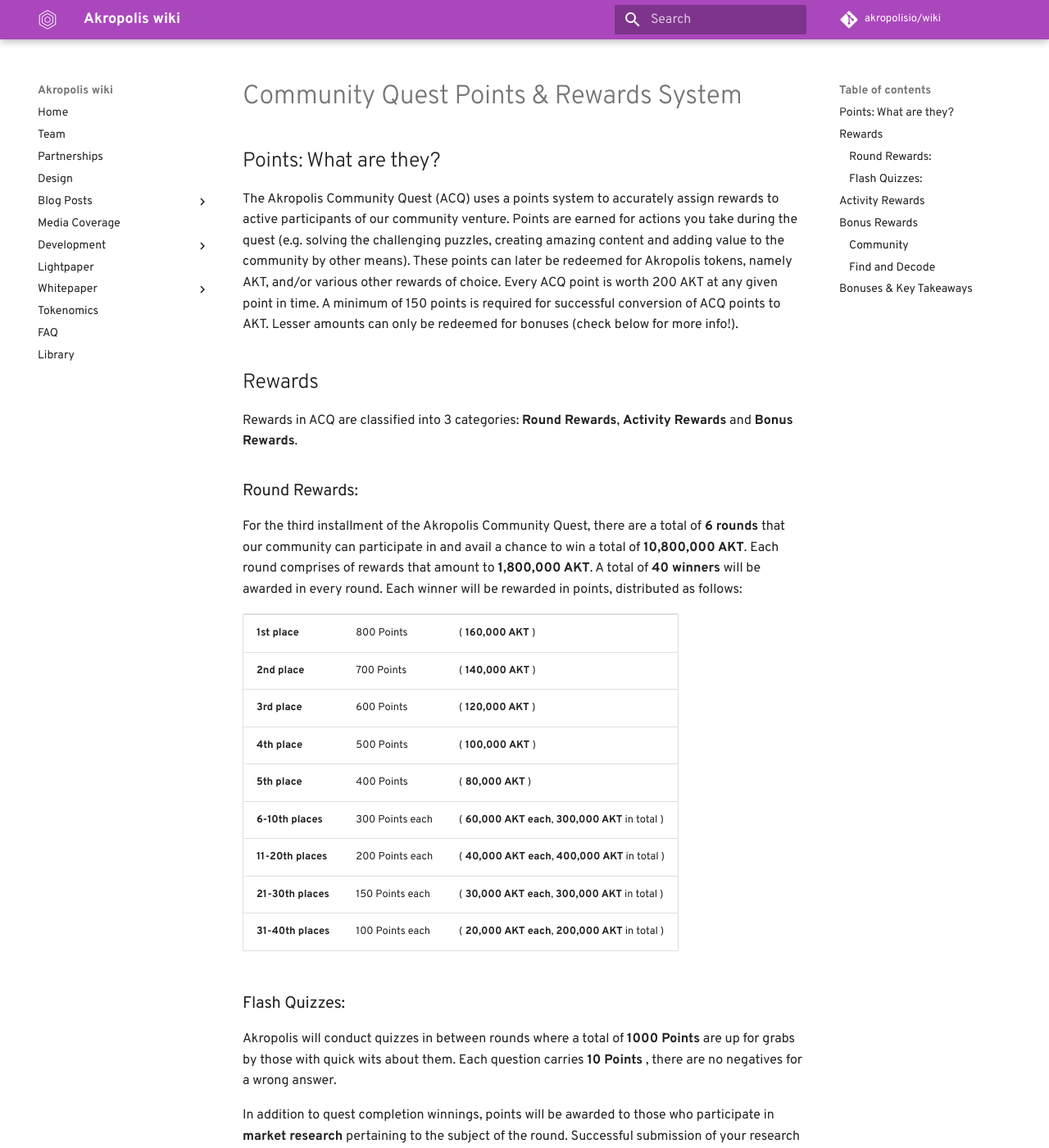
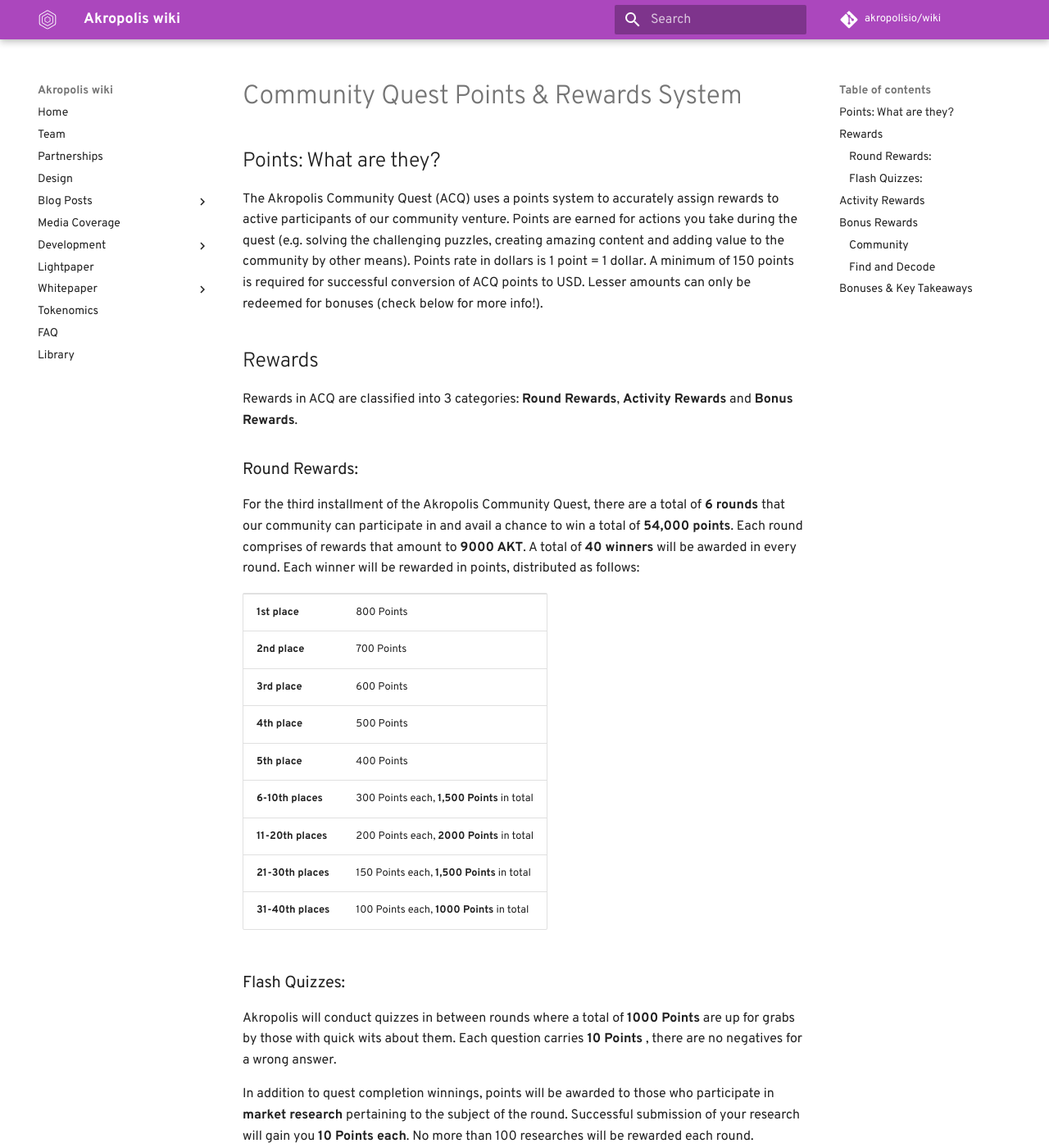
Before and after one commit to kaonone/wiki, an MkDocs documentation site: the page built from docs/pointsys.md, in a window 1280 px wide and 1400 px high. Shown: the whole window at 82% size. Built offline with MkDocs 1.6.1 and Material for MkDocs 9.7.7, drawn with Linux system fonts in a browser that asks for light colours; some web fonts are replaced; comment, search, counter and statistics services are not loaded; old or Windows-style settings are respelled for this version of MkDocs; some of the changed text lies outside the part shown.

Commit message:
Pointsys change, AKT remove

```diff
--- a/docs/pointsys.md
+++ b/docs/pointsys.md
@@ -2,7 +2,7 @@
 
 ## Points: What are they?
 
-The Akropolis Community Quest (ACQ) uses a points system to accurately assign rewards to active participants of our community venture. Points are earned for actions you take during the quest (e.g. solving the challenging puzzles, creating amazing content and adding value to the community by other means). These points can later be redeemed for Akropolis tokens, namely AKT, and/or various other rewards of choice. Every ACQ point is worth 200 AKT at any given point in time. A minimum of 150 points is required for successful conversion of ACQ points to AKT. Lesser amounts can only be redeemed for bonuses (check below for more info!).
+The Akropolis Community Quest (ACQ) uses a points system to accurately assign rewards to active participants of our community venture. Points are earned for actions you take during the quest (e.g. solving the challenging puzzles, creating amazing content and adding value to the community by other means). Points rate in dollars is 1 point = 1 dollar. A minimum of 150 points is required for successful conversion of ACQ points to USD. Lesser amounts can only be redeemed for bonuses (check below for more info!).
 
 ## Rewards
 
@@ -10,53 +10,44 @@
 
 ### Round Rewards:
 
-For the third installment of the Akropolis Community Quest, there are a total of **6 rounds** that our community can participate in and avail a chance to win a total of **10,800,000 AKT**. Each round comprises of rewards that amount to **1,800,000 AKT**. A total of **40 winners** will be awarded in every round. Each winner will be rewarded in points, distributed as follows:
+For the third installment of the Akropolis Community Quest, there are a total of **6 rounds** that our community can participate in and avail a chance to win a total of **54,000 points**. Each round comprises of rewards that amount to **9000 AKT**. A total of **40 winners** will be awarded in every round. Each winner will be rewarded in points, distributed as follows:
 
 <table style="width:100%">
   <tr>
     <td class="tg-0pky"><b>1st place</b><br></th>
     <td class="tg-0pky">800 Points</th>
-    <td class="tg-0pky">(<b> 160,000 AKT </b>)</th>
   </tr>
   <tr>
     <td class="tg-0pky"><b>2nd place</b></td>
     <td class="tg-0pky">700 Points</td>
-    <td class="tg-0pky">(<b> 140,000 AKT </b>)</td>
   </tr>
   <tr>
     <td class="tg-0pky"><b>3rd place</b></td>
     <td class="tg-0pky">600 Points</td>
-    <td class="tg-0pky">(<b> 120,000 AKT </b>)</td>
   </tr>
   <tr>
     <td class="tg-0pky"><b>4th place</b></td>
     <td class="tg-0pky">500 Points</td>
-    <td class="tg-0pky">(<b> 100,000 AKT </b>)</td>
   </tr>
   <tr>
     <td class="tg-0pky"><b>5th place</b></td>
     <td class="tg-0pky">400 Points</td>
-    <td class="tg-0pky">(<b> 80,000 AKT </b>)</td>
   </tr>
   <tr>
     <td class="tg-0pky"><b>6-10th places</b></td>
-    <td class="tg-0pky">300 Points each</td>
-    <td class="tg-0pky">(<b> 60,000 AKT each</b>, <b>300,000 AKT</b> in total )</td>
+    <td class="tg-0pky">300 Points each, <b>1,500 Points</b> in total </td>
   </tr>
    <tr>
     <td class="tg-0pky"><b>11-20th places<b/></td>
-    <td class="tg-0pky">200 Points each</td>
-    <td class="tg-0pky">(<b> 40,000 AKT  each</b>, <b>400,000 AKT</b> in total )</td>
+    <td class="tg-0pky">200 Points each, <b>2000 Points</b> in total</td>
   </tr>
   <tr>
     <td class="tg-0pky"><b>21-30th places</b></td>
-    <td class="tg-0pky">150 Points each</td>
-    <td class="tg-0pky">(<b> 30,000 AKT each</b>, <b>300,000 AKT</b> in total )</td>
+    <td class="tg-0pky">150 Points each, <b>1,500 Points</b> in total</td>
     </tr>
   <tr>
     <td class="tg-0pky"><b>31-40th places</b></td>
-    <td class="tg-0pky">100 Points each</td>
-    <td class="tg-0pky">(<b> 20,000 AKT each</b>, <b>200,000 AKT</b> in total )</td>
+    <td class="tg-0pky">100 Points each, <b>1000 Points</b> in total</td>
   </tr>
 </table>
 
@@ -64,136 +55,115 @@
 
 Akropolis will conduct quizzes in between rounds where a total of **1000 Points** are up for grabs by those with quick wits about them. Each question carries **10 Points** , there are no negatives for a wrong answer.
 
-In addition to quest completion winnings, points will be awarded to those who participate in **market research** pertaining to the subject of the round. Successful submission of your research will gain you **10 Points (2,000 AKT) each**. No more than 100 researches will be rewarded each round.
+In addition to quest completion winnings, points will be awarded to those who participate in **market research** pertaining to the subject of the round. Successful submission of your research will gain you **10 Points each**. No more than 100 researches will be rewarded each round.
 
 ## Activity Rewards
 
-Participation in the Akropolis Community can be rewarded for more than just playing and winning the quest. Activities carried out by community members leading up to and during the quest will also be awarded. A cumulative of **7,800,000 AKT** is available on the table for those who exhibit their creative flair in the ways described below.
+Participation in the Akropolis Community can be rewarded for more than just playing and winning the quest. Activities carried out by community members leading up to and during the quest will also be awarded. A cumulative of **39,000 Points** is available on the table for those who exhibit their creative flair in the ways described below.
 
-**Articles**: **10** well thought out articles submitted leading up to, during, and after the quest (until a set date) will be rewarded a total of **550,000 AKT** , distributed as follows:
+**Articles**: **10** well thought out articles submitted leading up to, during, and after the quest (until a set date) will be rewarded a total of **2,750 Points** , distributed as follows:
 
 <table style="width:100%">
   <tr>
     <td class="tg-0pky"><b>1st place</b><br></th>
     <td class="tg-0pky">500 Points</th>
-    <td class="tg-0pky">(<b> 100,000 AKT </b>)</th>
   </tr>
   <tr>
     <td class="tg-0pky"><b>2nd place</b></td>
     <td class="tg-0pky">450 Points</td>
-    <td class="tg-0pky">(<b> 90,000 AKT </b>)</td>
   </tr>
   <tr>
     <td class="tg-0pky"><b>3rd place</b></td>
     <td class="tg-0pky">400 Points</td>
-    <td class="tg-0pky">(<b> 80,000 AKT </b>)</td>
   </tr>
   <tr>
     <td class="tg-0pky"><b>4th place</b></td>
     <td class="tg-0pky">350 Points</td>
-    <td class="tg-0pky">(<b> 70,000 AKT </b>)</td>
   </tr>
   <tr>
     <td class="tg-0pky"><b>5th place</b></td>
     <td class="tg-0pky">300 Points</td>
-    <td class="tg-0pky">(<b> 60,000 AKT </b>)</td>
   </tr>
   <tr>
     <td class="tg-0pky"><b>6th place</b></td>
     <td class="tg-0pky">250 Points</td>
-    <td class="tg-0pky">(<b> 50,000 AKT </b>)</td>
   </tr>
    <tr>
     <td class="tg-0pky"><b/>7th place<b/></td>
     <td class="tg-0pky">200 Points</td>
-    <td class="tg-0pky">(<b> 40,000 AKT </b>)</td>
   </tr>
   <tr>
     <td class="tg-0pky"><b>8th place</b></td>
     <td class="tg-0pky">150 Points</td>
-    <td class="tg-0pky">(<b> 30,000 AKT </b>)</td>
     </tr>
   <tr>
     <td class="tg-0pky"><b>9th place</b></td>
     <td class="tg-0pky">100 Points</td>
-    <td class="tg-0pky">(<b> 20,000 AKT </b>)</td>
   </tr>
   <tr>
     <td class="tg-0pky"><b>10th place</b></td>
     <td class="tg-0pky">50 Points</td>
-    <td class="tg-0pky">(<b> 10,000 AKT </b>)</td>
 </table>
 
-**Videos**: For those with a flair for video making &amp; editing, **5** submissions of suggested topics will be rewarded a total of **800,000 AKT** , distributed as follows:
+**Videos**: For those with a flair for video making &amp; editing, **5** submissions of suggested topics will be rewarded a total of **4,000 Points** , distributed as follows:
 
 <table style="width:100%">
   <tr>
     <td class="tg-0pky"><b>1st place</b><br></th>
     <td class="tg-0pky">1000 Points</th>
-    <td class="tg-0pky">(<b> 200,000 AKT </b>)</th>
   </tr>
   <tr>
     <td class="tg-0pky"><b>2nd place</b></td>
     <td class="tg-0pky">900 Points</td>
-    <td class="tg-0pky">(<b> 180,000 AKT </b>)</td>
   </tr>
   <tr>
     <td class="tg-0pky"><b/>3rd place<b/></td>
     <td class="tg-0pky">800 Points</td>
-    <td class="tg-0pky">(<b> 160,000 AKT </b>)</td>
   </tr>
   <tr>
     <td class="tg-0pky"><b>4th place</b></td>
     <td class="tg-0pky">700 Points</td>
-    <td class="tg-0pky">(<b> 140,000 AKT </b>)</td>
   </tr>
   <tr>
     <td class="tg-0pky"><b>5th place</b></td>
     <td class="tg-0pky">600 Points</td>
-    <td class="tg-0pky">(<b> 120,000 AKT </b>)</td>
   </tr>
 </table>
 
-**Stickers**: Creative expression takes different forms, and stickers are one of the best. **60,000 AKT** will be distributed between **3** people that exhibit the best sticker creation abilities:
+**Stickers**: Creative expression takes different forms, and stickers are one of the best. **300 AKT** will be distributed between **3** people that exhibit the best sticker creation abilities:
 
 <table style="width:100%">
   <tr>
     <td class="tg-0pky"><b>1st place</b><br></th>
     <td class="tg-0pky">150 Points</th>
-    <td class="tg-0pky">(<b> 30,000 AKT </b>)</th>
   </tr>
   <tr>
     <td class="tg-0pky"><b>2nd place</b></td>
     <td class="tg-0pky">100 Points</td>
-    <td class="tg-0pky">(<b> 20,000 AKT </b>)</td>
   </tr>
   <tr>
     <td class="tg-0pky"><b>3rd place</b></td>
     <td class="tg-0pky">50 Points</td>
-    <td class="tg-0pky">(<b> 10,000 AKT </b>)</td>
 </table>
 
-**GIFs**: What better than GIFs to capture mood and expression of the moment? **90,000 AKT** are reserved for those with best submissions in this category:
+**GIFs**: What better than GIFs to capture mood and expression of the moment? **450 Points** are reserved for those with best submissions in this category:
 
 <table style="width:100%">
   <tr>
     <td class="tg-0pky"><b>1st place</b><br></th>
     <td class="tg-0pky">200 Points</th>
-    <td class="tg-0pky">(<b> 40,000 AKT </b>)</th>
   </tr>
   <tr>
     <td class="tg-0pky"><b>2nd place</b></td>
     <td class="tg-0pky">150 Points</td>
-    <td class="tg-0pky">(<b> 30,000 AKT </b>)</td>
   </tr>
   <tr>
     <td class="tg-0pky"><b>3rd place</b></td>
     <td class="tg-0pky">100 Points</td>
-    <td class="tg-0pky">(<b> 20,000 AKT </b>)</td>
 </table>
 
 
-**Quest Recaps**: One quest recap article will be rewarded **50 Points** each round with a total reward of **60,000 AKT** to be earned spanning 6 rounds.
+**Quest Recaps**: One quest recap article will be rewarded **50 Points** each round with a total reward of **300 AKT** to be earned spanning 6 rounds.
 
 **Feedbacks:** Fill a &quot;round feedback&quot; form and receive **10 Points each**. We will give you time to compare rounds - feedback forms will be open for every three rounds. Detailed and helpful submissions are expected: i.e. oversimplified answers like &#39;good round&#39; or &#39;tasks were hard&#39; will not qualify.
 
@@ -211,8 +181,7 @@
 
 ## Bonuses &amp; Key Takeaways
 
-1 ACQ Point = **200 AKT** </br>
+1 ACQ Point = **1 USD** </br>
 Minimum Redeemable Amount for AKT: **150 ACQ Points** </br>
 100 Points: **Merchandise Pack** </br>
-50 Points: **Subscription to Insider Dev Log** </br>
 10 Points: Postcard with a **hand-written message from your favorite team member** </br>
```
